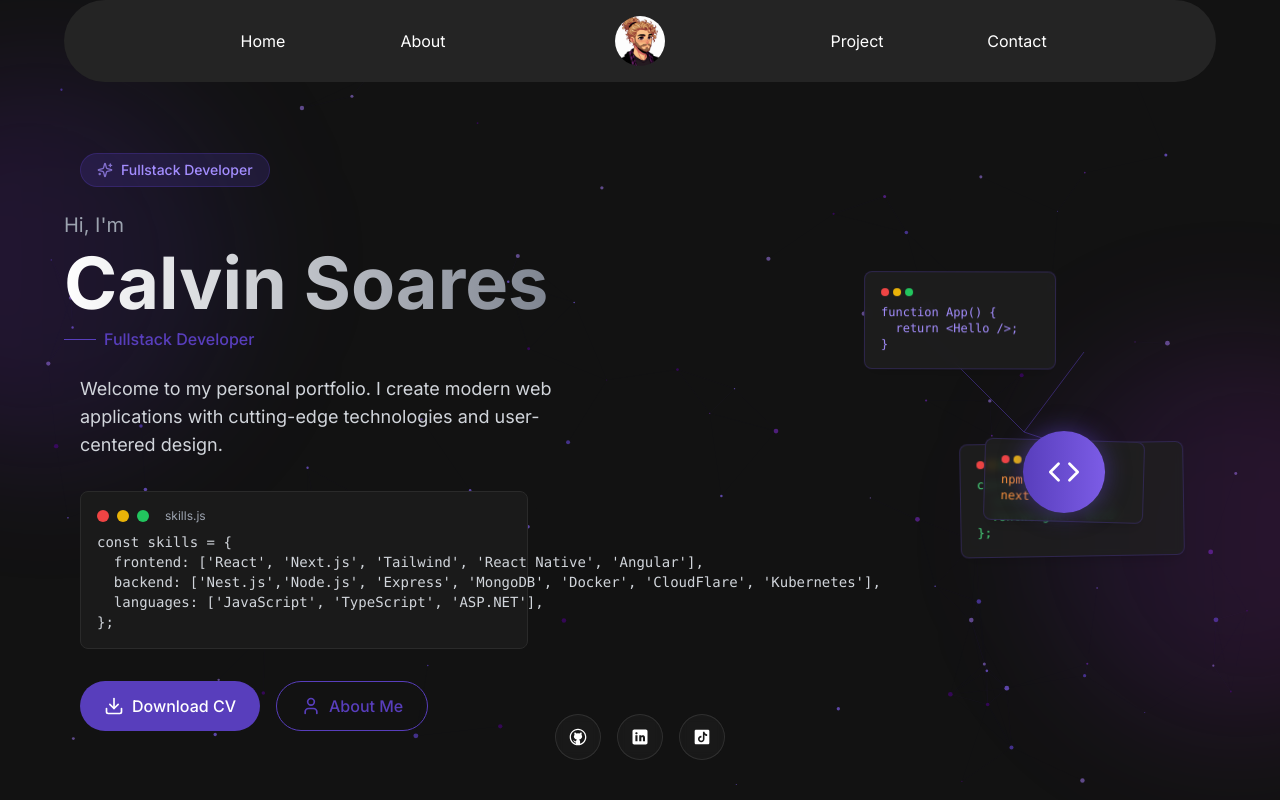
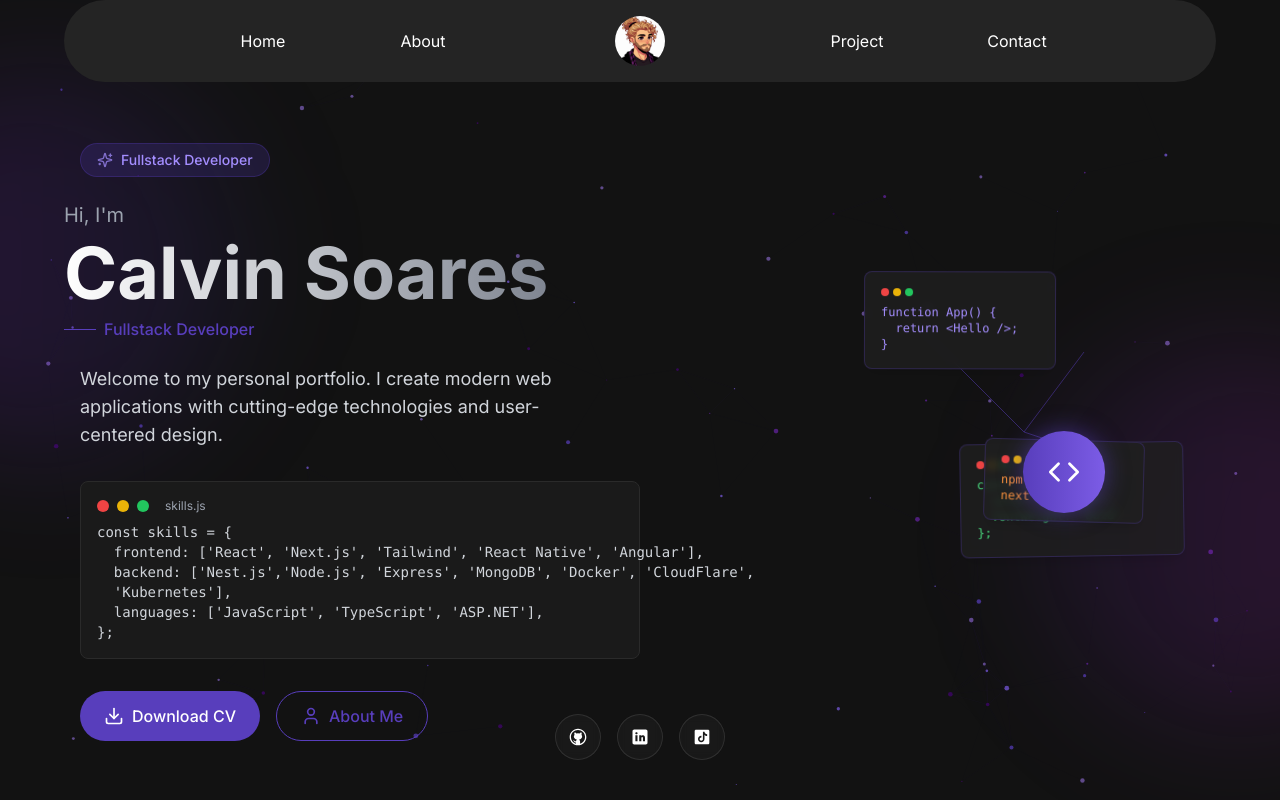
Before and after one commit to CalvinSoares/my-portfolio, a Next.js app: page / in a window 1280 px wide. Built offline with nearby package versions, Linux system fonts and the light colour scheme.

Commit message:
feat: skills

```diff
--- a/src/app/page.tsx
+++ b/src/app/page.tsx
@@ -204,7 +204,7 @@ export default function Home() {
 
           {/* Code Element */}
           <motion.div
-            className="mb-8 p-4 bg-[#1a1a1a] rounded-lg border border-[#2a2a2a] max-w-md"
+            className="mb-8 p-4 bg-[#1a1a1a] rounded-lg border border-[#2a2a2a] max-w-2xl"
             variants={itemVariants}
           >
             <div className="flex items-center gap-2 mb-2">
@@ -217,7 +217,8 @@ export default function Home() {
               <code>
                 {`const skills = {
   frontend: ['React', 'Next.js', 'Tailwind', 'React Native', 'Angular'],
-  backend: ['Nest.js','Node.js', 'Express', 'MongoDB', 'Docker', 'CloudFlare', 'Kubernetes'],
+  backend: ['Nest.js','Node.js', 'Express', 'MongoDB', 'Docker', 'CloudFlare',
+  'Kubernetes'],
   languages: ['JavaScript', 'TypeScript', 'ASP.NET'],
 };`}
               </code>
```
